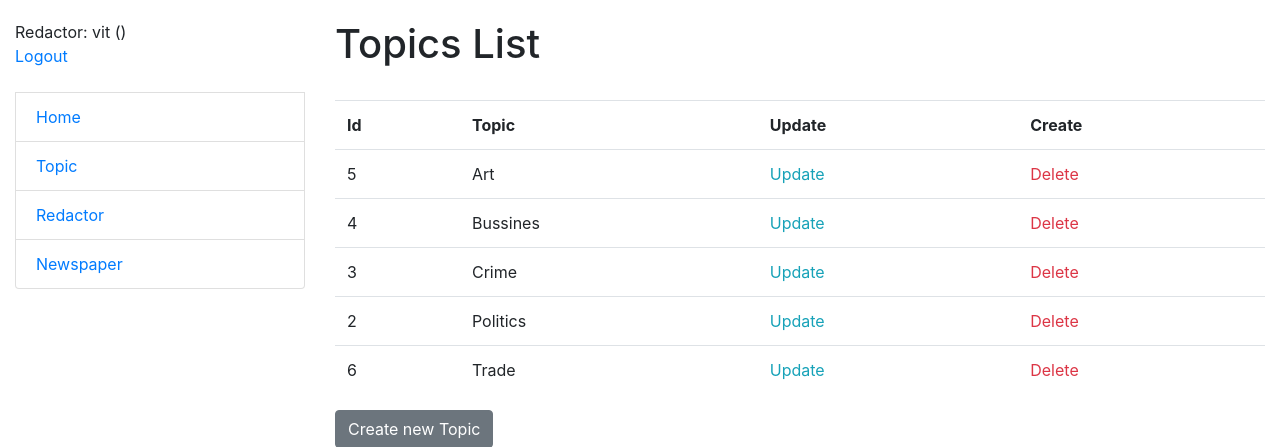
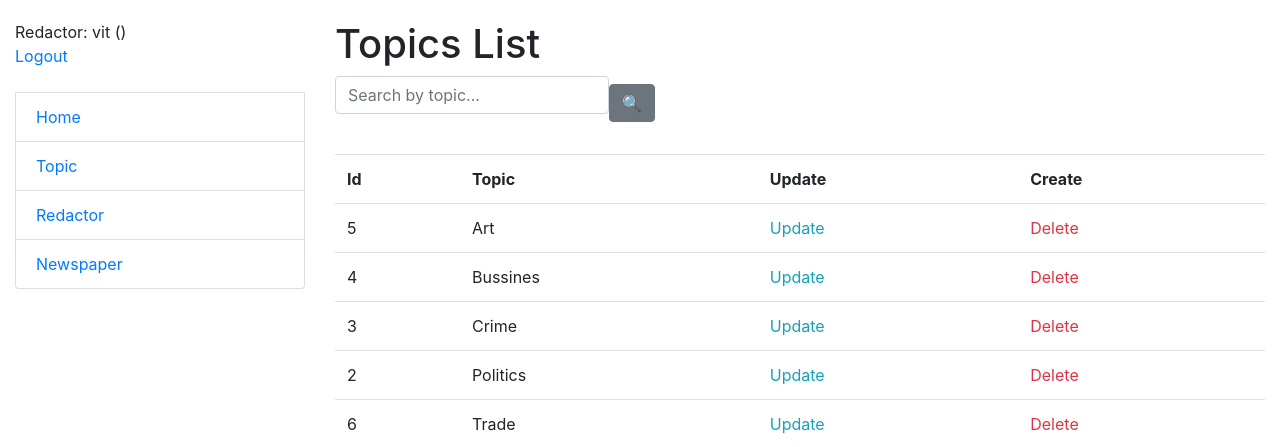
Before and after one commit to destr34/newspaper-agency, a Django app: page /news-agency/topics/ in a window 1280 px wide. Shown: the top 447 px of the page. Run offline with Django 4.2, Linux system fonts and the light colour scheme; a user stored in the database is signed in; data comes from the database, SQL or seed files in the repository; some libraries are stand-ins or nearby versions.

Commit message:
Add block search_form to topic_list.html

```diff
--- a/templates/news_agency/topic_list.html
+++ b/templates/news_agency/topic_list.html
@@ -1,7 +1,11 @@
 {% extends "base.html" %}
+{% load crispy_forms_filters %}
 
 {% block content %}
   <h1> Topics List</h1>
+  {% block search_form %}
+    {% include "includes/search_form.html" %}
+  {% endblock %}
   <br>
   {% if topic_list %}
     <table class="table">
```
